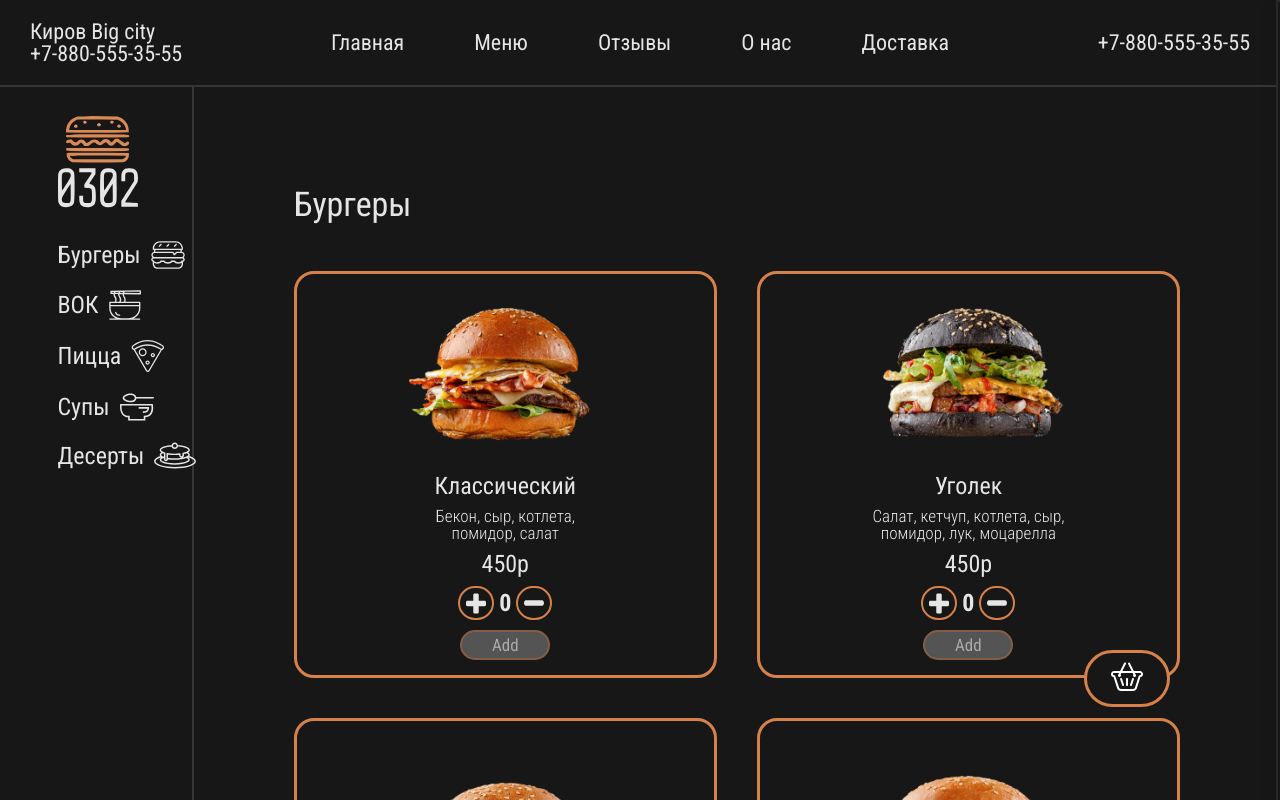
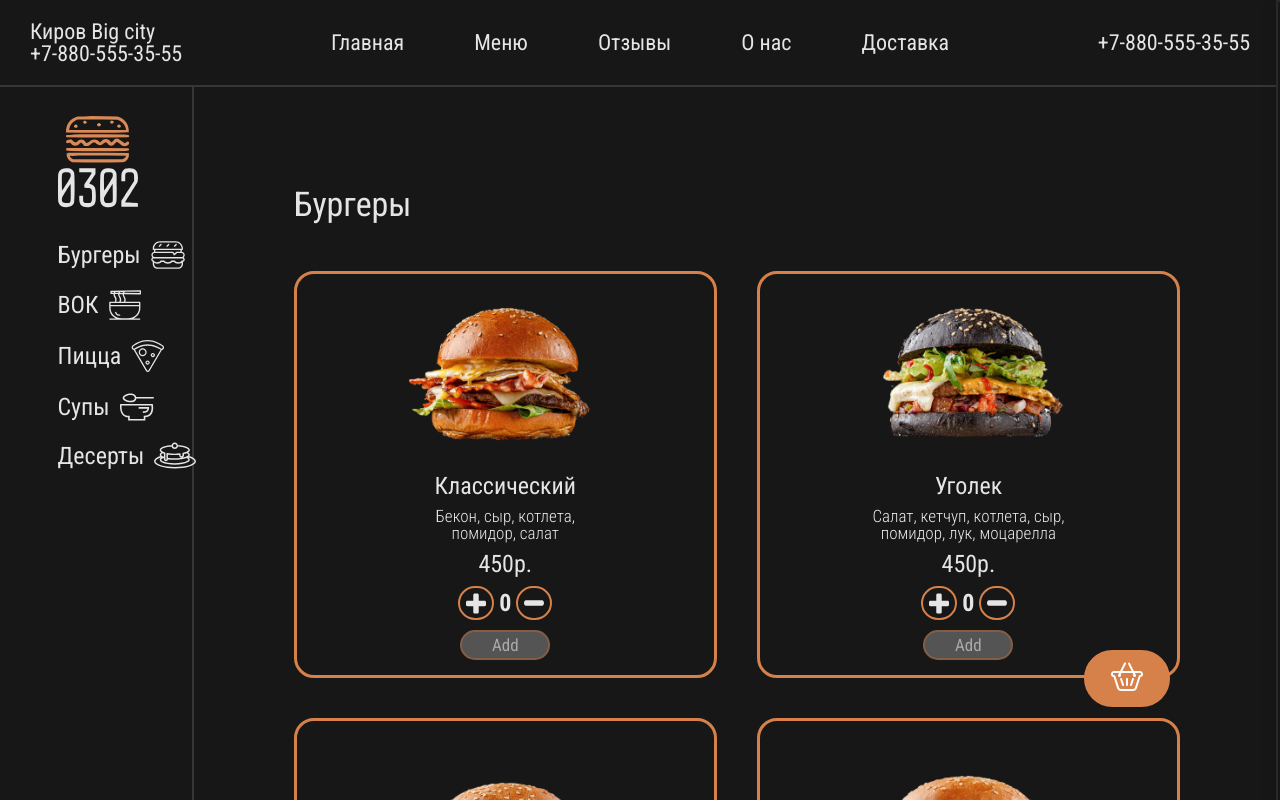
Before and after one commit to MaksSTV/front_project, a React (Create React App) app: page / in a window 1280 px wide. Shown: the top 800 px of the page. Built offline with nearby package versions, Linux system fonts and the light colour scheme.

Commit message:
first iteration web-site

```diff
--- a/package.json
+++ b/package.json
@@ -10,6 +10,7 @@
     "react-dom": "^18.2.0",
     "react-router-dom": "^6.4.3",
     "react-scripts": "5.0.1",
+    "uuid": "^9.0.0",
     "web-vitals": "^2.1.4"
   },
   "scripts": {
--- a/src/components/MainScreen.jsx
+++ b/src/components/MainScreen.jsx
@@ -32,83 +32,90 @@ import d4 from "../images/desserts/d4.png"
 import d5 from "../images/desserts/d5.png"
 import { useState } from "react";
 import shop_cart from "../images/cart.svg"
-
+import { v4 as uuidv4 } from 'uuid';
 
 
 const MainScreen = function () {
 
   const [pizza, setPizza] = useState([
-    { id: 1, title: 'Ассорти', body: 'Оливки, перец, листья, сыр, помидор, грибы, мясо', price: '450р', img: p1 },
-    { id: 2, title: 'Пепперони', body: 'Пепперони, сыр', price: '450р', img: p2 },
-    { id: 3, title: 'Сезонная', body: 'Лук, руккола, грибы, помидор', price: '450р', img: p3 },
-    { id: 4, title: 'Домашняя', body: 'Лук, грибы, сыр, ветчина, помидор', price: '450р', img: p4 },
-    { id: 5, title: '4 сезона', body: 'Пепперони, грибы, ветчина, сыр', price: '450р', img: p5 },
-    { id: 6, title: 'Цезарь', body: 'Цезарь, листья салата, помидор, курица, сыр, соус', price: '450р', img: p6 },
-    { id: 7, title: 'Ветчина грибы', body: 'Грибы, сыр, ветчина, пепперони', price: '450р', img: p7 },
-    { id: 8, title: 'Мексиканская', body: 'Халапеньо, сыр, бекон, помидор', price: '450р', img: p8 }
+    { id: 1, title: 'Ассорти', body: 'Оливки, перец, листья, сыр, помидор, грибы, мясо', price: 450, img: p1 },
+    { id: 2, title: 'Пепперони', body: 'Пепперони, сыр', price: 450, img: p2 },
+    { id: 3, title: 'Сезонная', body: 'Лук, руккола, грибы, помидор', price: 450, img: p3 },
+    { id: 4, title: 'Домашняя', body: 'Лук, грибы, сыр, ветчина, помидор', price: 450, img: p4 },
+    { id: 5, title: '4 сезона', body: 'Пепперони, грибы, ветчина, сыр', price: 450, img: p5 },
+    { id: 6, title: 'Цезарь', body: 'Цезарь, листья салата, помидор, курица, сыр, соус', price: 450, img: p6 },
+    { id: 7, title: 'Ветчина грибы', body: 'Грибы, сыр, ветчина, пепперони', price: 450, img: p7 },
+    { id: 8, title: 'Мексиканская', body: 'Халапеньо, сыр, бекон, помидор', price: 450, img: p8 }
   ])
 
   const [burger, setBurger] = useState([
-    { id: 1, title: 'Классический', body: 'Бекон, сыр, котлета, помидор, салат', price: '450р', img: b1 },
-    { id: 2, title: 'Уголек', body: 'Cалат, кетчуп, котлета, сыр, помидор, лук, моцарелла', price: '450р', img: b2 },
-    { id: 3, title: 'Малыш', body: 'Котлета, маринованные огурцы, соус, сыр', price: '249р', img: b3 },
-    { id: 4, title: 'Полторашка', body: 'Котлета, салат, сыр, лук соус', price: '450р', img: b4 },
-    { id: 5, title: 'Брусничный', body: 'Курица, бекон, котлета, сыр, брусничный соус', price: '450р', img: b5 },
-    { id: 6, title: 'Домашний', body: 'Ананас, салат, сыр, котлета, соус', price: '450р', img: b6 },
-    { id: 7, title: 'Бургер Чила', body: 'Лук, салат, сыр, котлета, маринованные огурцы, помидор, соус 249 островов', price: '498р', img: b7 },
-    { id: 8, title: 'Фирменный', body: 'Бекон, сыр, котлета, помидор, салат, яичница', price: '450р', img: b8 }
+    { id: 1, title: 'Классический', body: 'Бекон, сыр, котлета, помидор, салат', price: 450, img: b1 },
+    { id: 2, title: 'Уголек', body: 'Cалат, кетчуп, котлета, сыр, помидор, лук, моцарелла', price: 450, img: b2 },
+    { id: 3, title: 'Малыш', body: 'Котлета, маринованные огурцы, соус, сыр', price: 249, img: b3 },
+    { id: 4, title: 'Полторашка', body: 'Котлета, салат, сыр, лук соус', price: 450, img: b4 },
+    { id: 5, title: 'Брусничный', body: 'Курица, бекон, котлета, сыр, брусничный соус', price: 450, img: b5 },
+    { id: 6, title: 'Домашний', body: 'Ананас, салат, сыр, котлета, соус', price: 450, img: b6 },
+    { id: 7, title: 'Бургер Чила', body: 'Лук, салат, сыр, котлета, маринованные огурцы, помидор, соус 249 островов', price: 498, img: b7 },
+    { id: 8, title: 'Фирменный', body: 'Бекон, сыр, котлета, помидор, салат, яичница', price: 450, img: b8 }
   ])
 
   const [soup, setSoup] = useState([
-    { id: 1, title: 'Рамен с говядиной', body: 'Лапша, бульон, говядина, зеленый лук, перец чили, кинза', price: '450р', img: s1 },
-    { id: 2, title: 'Крем суп из шпината', body: 'Шпинат, бульон, сливки, зелень', price: '450р', img: s2 },
-    { id: 3, title: 'Грибной крем суп с гренками', body: 'Бульон, грибы, сливки, гренки', price: '450р', img: s3 },
-    { id: 4, title: 'Том кха', body: 'Бульон, кокосовое молоко, морепродукты, грибы, перец чили, кинза', price: '450р', img: s4 },
-    { id: 5, title: 'Том ям', body: 'Бульон, помидоры черри, морепродукты, грибы, перец чили, кинза', price: '450р', img: s5 },
-    { id: 6, title: 'Тыквенный крем суп', body: 'Бульон, тыква, сливки, зелень', price: '450р', img: s6 }
+    { id: 1, title: 'Рамен с говядиной', body: 'Лапша, бульон, говядина, зеленый лук, перец чили, кинза', price: 450, img: s1 },
+    { id: 2, title: 'Крем суп из шпината', body: 'Шпинат, бульон, сливки, зелень', price: 450, img: s2 },
+    { id: 3, title: 'Грибной крем суп с гренками', body: 'Бульон, грибы, сливки, гренки', price: 450, img: s3 },
+    { id: 4, title: 'Том кха', body: 'Бульон, кокосовое молоко, морепродукты, грибы, перец чили, кинза', price: 450, img: s4 },
+    { id: 5, title: 'Том ям', body: 'Бульон, помидоры черри, морепродукты, грибы, перец чили, кинза', price: 450, img: s5 },
+    { id: 6, title: 'Тыквенный крем суп', body: 'Бульон, тыква, сливки, зелень', price: 450, img: s6 }
   ])
 
   const [wok, setWok] = useState([
-    { id: 1, title: 'Вок 1', body: 'Лапша пшеничная, тофу, болгарский перец, морковь', price: '450р', img: w1 },
-    { id: 2, title: 'Вок 2', body: 'Лапша гречневая, морепродукты, болгарский перец, стручковая фасоль', price: '450р', img: w2 },
-    { id: 3, title: 'Вок 3', body: 'Лапша пшеничная, креветки, болгарский перец, морковь, бобы', price: '450р', img: w3 },
-    { id: 4, title: 'Вок 4', body: 'Лапша пшеничная, курица, болгарский перец', price: '450р', img: w4 }
+    { id: 1, title: 'Вок 1', body: 'Лапша пшеничная, тофу, болгарский перец, морковь', price: 450, img: w1 },
+    { id: 2, title: 'Вок 2', body: 'Лапша гречневая, морепродукты, болгарский перец, стручковая фасоль', price: 450, img: w2 },
+    { id: 3, title: 'Вок 3', body: 'Лапша пшеничная, креветки, болгарский перец, морковь, бобы', price: 450, img: w3 },
+    { id: 4, title: 'Вок 4', body: 'Лапша пшеничная, курица, болгарский перец', price: 450, img: w4 }
   ])
 
   const [dessert, setDessert] = useState([
-    { id: 1, title: 'Тирамису', body: '', price: '450р', img: d1 },
-    { id: 2, title: 'Чизкейк', body: '', price: '450р', img: d2 },
-    { id: 3, title: 'Медовик', body: '', price: '450р', img: d3 },
-    { id: 4, title: 'Лимонник', body: '', price: '450р', img: d4 },
-    { id: 5, title: 'Панкейки', body: '', price: '450р', img: d5 }
+    { id: 1, title: 'Тирамису', body: '', price: 450, img: d1 },
+    { id: 2, title: 'Чизкейк', body: '', price: 450, img: d2 },
+    { id: 3, title: 'Медовик', body: '', price: 450, img: d3 },
+    { id: 4, title: 'Лимонник', body: '', price: 450, img: d4 },
+    { id: 5, title: 'Панкейки', body: '', price: 450, img: d5 }
   ])
 
   const [products, setProducts] = useState([])
+  const [obj, setObj] = useState([])
+
 
   function addProduct(newProduct){
-    console.log(JSON.parse(newProduct))
+    let prod = JSON.parse(newProduct)
+
+
+    setObj([...obj, prod])
     setProducts([...products, newProduct])
 
   }
 
-  console.log(products)
+  function deleteOrder(){
+    setObj([])
+  }
+
 
   return (
     <div className='main--container'>
-      {/*<div className="shopping_cart">
-        <button className="shopping_cart-button" ><img src={shop_cart} alt="" /></button>
-      </div>
-
-      <div className="text-right">
-
-        {products}
-      </div>*/}
 
       <input type="checkbox" id="side-checkbox" />
       <div className="side-panel">
           <label className="side-button-2" htmlFor="side-checkbox">+</label>
           <div className="side-title">Корзина:</div>
-          <p className="side-title-text">{products}</p>
+          <div>
+            <ul className="text-right-list">
+              {obj.map((item) => <li className="text-right-list-item" key={uuidv4()}>{item.title} {item.amount}шт: {item.total}р</li>)}
+            </ul>
+          </div>
+          <div className="side-panel-order">
+            <button className="side-panel-btn" onClick={deleteOrder}>Заказать</button>
+          </div>
       </div>
       <div className="side-button-1-wr">
           <label className="side-button-1" htmlFor="side-checkbox">
--- a/src/components/MenuItem.jsx
+++ b/src/components/MenuItem.jsx
@@ -29,7 +29,8 @@ const MenuItem = function (props) {
         id: props.item.id,
         title: props.item.title,
         price: props.item.price,
-        amount: count
+        amount: count,
+        total: count * props.item.price
 
     };
 
@@ -43,7 +44,7 @@ const MenuItem = function (props) {
             <h1 className="title__item">{props.item.title}</h1>
             <p className="description__item">{props.item.body}</p>
             <div className="buy_item">
-                <p className="price">{props.item.price}</p>
+                <p className="price">{props.item.price}р.</p>
                 <div className="counter__container">
 
 
--- a/src/pages/Main.jsx
+++ b/src/pages/Main.jsx
@@ -13,7 +13,7 @@ const Main = function(){
                     suscipit. Proin vitae aliquet leo aliquam amet rutrum. Lectus auctor
                     purus ultrices enim ultrices. Augue fringilla tellus tortor orci
                     ultrices sed. Viverra cras sapien, pellentesque viverra malesuada.
-                    Tellus dolor, eget vitae dignissim molestie eget sit duis. Vitae dui vel
+                    Tellus dolor, eget vitae dignihjhjhjssim molestie eget sit duis. Vitae dui vel
                     pretium euismod diam. Pellentesque amet, lacus, amet, quis risus.
                     Pellentesque scelerisque nunc, orci aliquam quis.
                     </p>
--- a/src/styles/App.css
+++ b/src/styles/App.css
@@ -157,12 +157,25 @@ a{
     border-bottom: 2px solid #E5E5E5;
 }
 
-.side-title-text{
+.text-right-list{
+    font-family: 'Roboto Condensed', sans-serif;
+    font-weight: 400;
+    font-size: 17px;
+    color: #E5E5E5;
     display: flex;
     flex-direction: column;
-    flex-basis: 240px;
-    overflow-y: auto;
-    height: 100%;
+    list-style-type: none;
+    overflow-y: scroll;
+    height: 60vh;
+    border-bottom: 2px solid #292929;
+    border-top: 2px solid #292929;
+    padding-top: 10px;
+    padding-bottom: 10px;
+    margin-bottom: 100px;
+}
+
+#text{
+    width: 200px;
 }
 /* Оформление кнопки на странице */
 .side-button-1-wr {
@@ -181,7 +194,7 @@ a{
     position: relative;
     border: 3px solid #D6814A;
     border-radius: 30px;
-    background-color: #171717;
+    background-color: #D6814A;
     cursor: pointer;
 }
 
@@ -213,16 +226,34 @@ a{
     transform: rotate(45deg) scale(1.1);
     color: #E5E5E5;
 }
+
+.side-panel-order{
+    display: flex;
+    flex-direction: row;
+    justify-content: center;
+}
+
+.side-panel-btn{
+    width: 150px;
+    height: 40px;
+    border: 3px solid #D6814A;
+    border-radius: 30px;
+    background-color: #171717;
+    color: #E5E5E5;
+    font-family: 'Roboto Condensed', sans-serif;
+    font-weight: 400;
+    font-size: 20px;
+    transition: 0.5s;
+}
+
+.side-panel-btn:hover{
+    background-color: #D6814A;
+    transition: 0.5s;
+}
 /*//////////////////////////////////////////////////////////////////*/
 /*.shopping_cart-button:*/
 
-.text-right{
-    display: flex;
-    justify-content: flex-end;
-    height: 100vh;
-    position: absolute;
-    left: 60vw;
-}
+
 
 .main--container{
     width: 85%;
```
Also changed, not shown: 1 other file (tests, documents, lock files or other folders).
